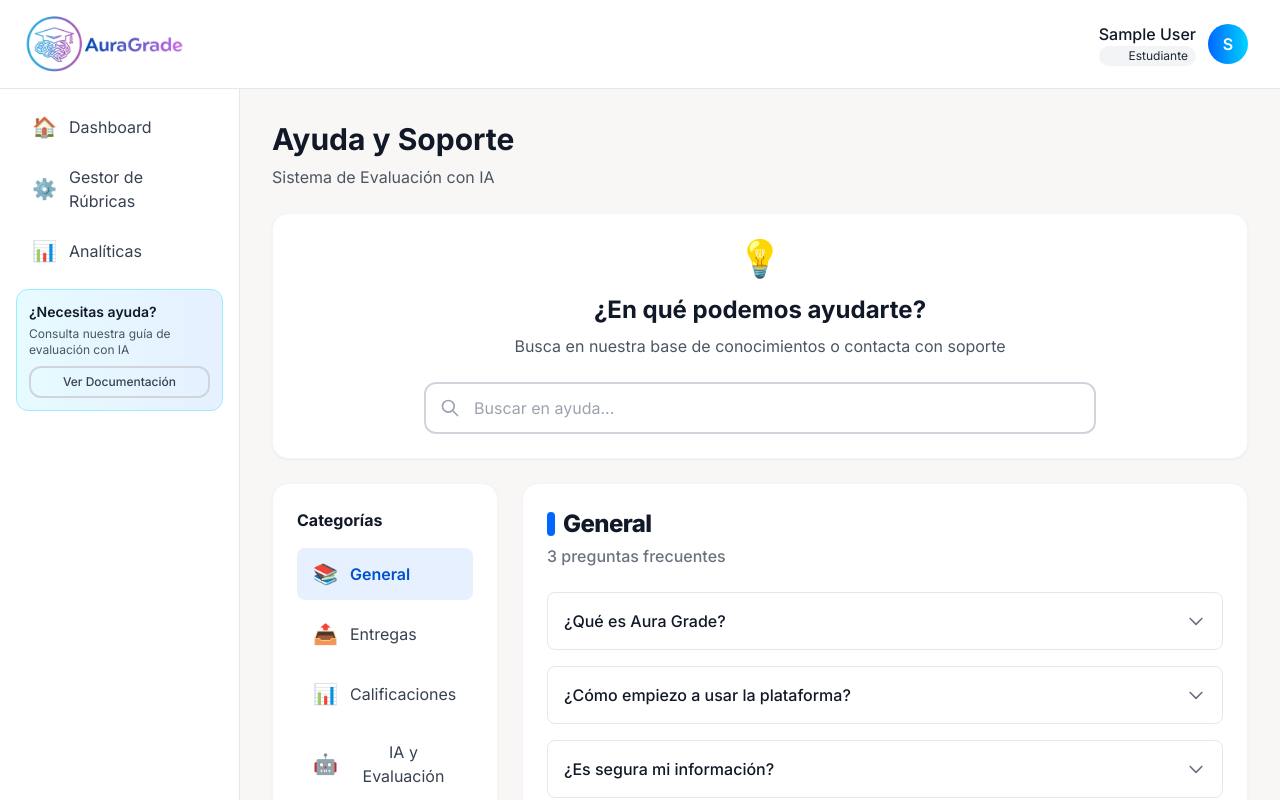
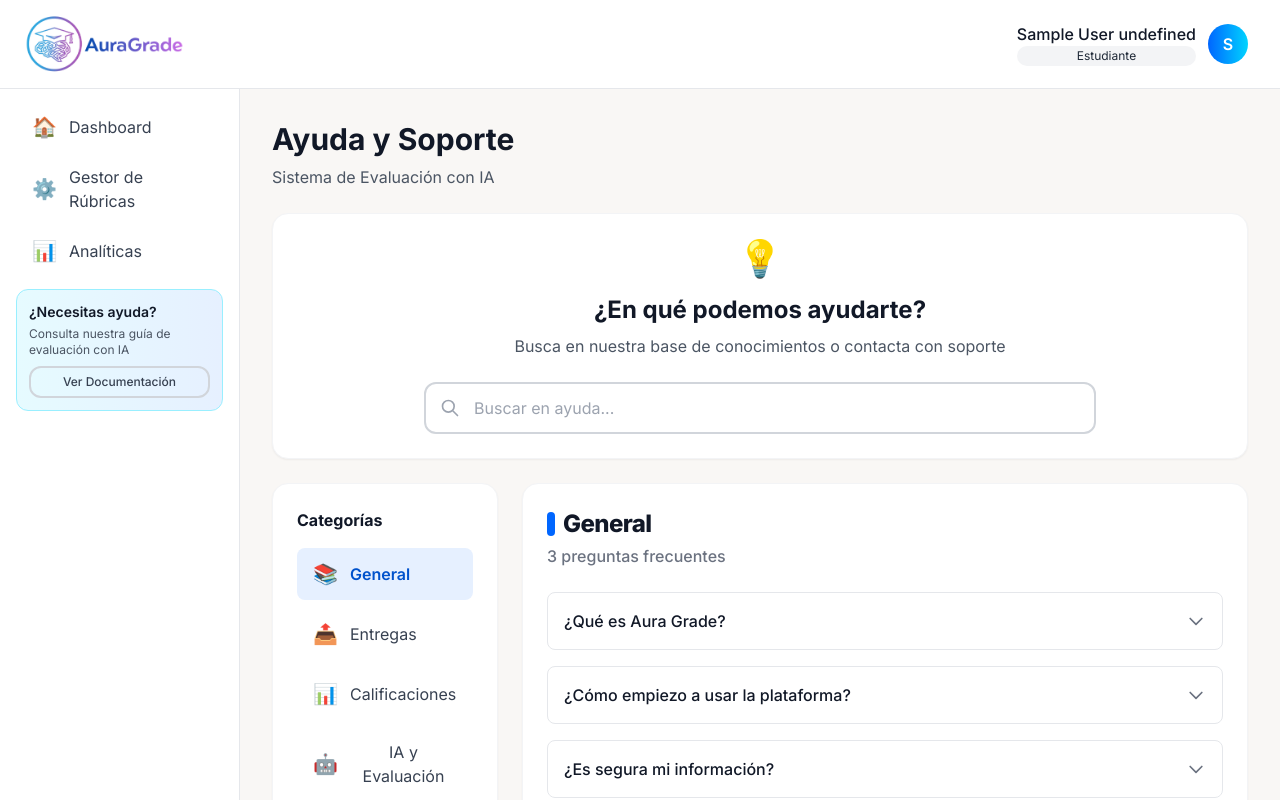
Before and after one commit to Stiwar9816/aura-grade-front, a Next.js app: page /help in a window 1280 px wide. Shown: the top 800 px of the page. Built offline with nearby package versions, Linux system fonts and the light colour scheme; no server answers; sample sign-in values are in the browser's storage.

Commit message:
feat: add UserMenu component for authenticated user navigation and logout, or login/register links for guests.

```diff
--- a/src/components/Auth/UserMenu.tsx
+++ b/src/components/Auth/UserMenu.tsx
@@ -11,7 +11,7 @@
 
 	const getInitials = () => {
 		if (!user) return "U";
-		return `${user.name.charAt(0)}`.toUpperCase();
+		return `${user?.name.charAt(0)}`.toUpperCase();
 	};
 
 	const getRoleColor = () => {
@@ -69,8 +69,12 @@
 				className="flex items-center gap-3 p-2 rounded-xl hover:bg-gray-100 transition-colors"
 			>
 				<div className="text-right hidden md:block">
-					<div className="font-medium text-gray-900">{user.name}</div>
-					<div className={`text-xs px-2 py-0.5 rounded-full ${getRoleColor()}`}>
+					<div className="font-medium text-gray-900">
+						{user?.name + " " + user?.last_name}
+					</div>
+					<div
+						className={`text-xs px-2 py-0.5 rounded-full text-center ${getRoleColor()}`}
+					>
 						{getRoleLabel()}
 					</div>
 				</div>
```
